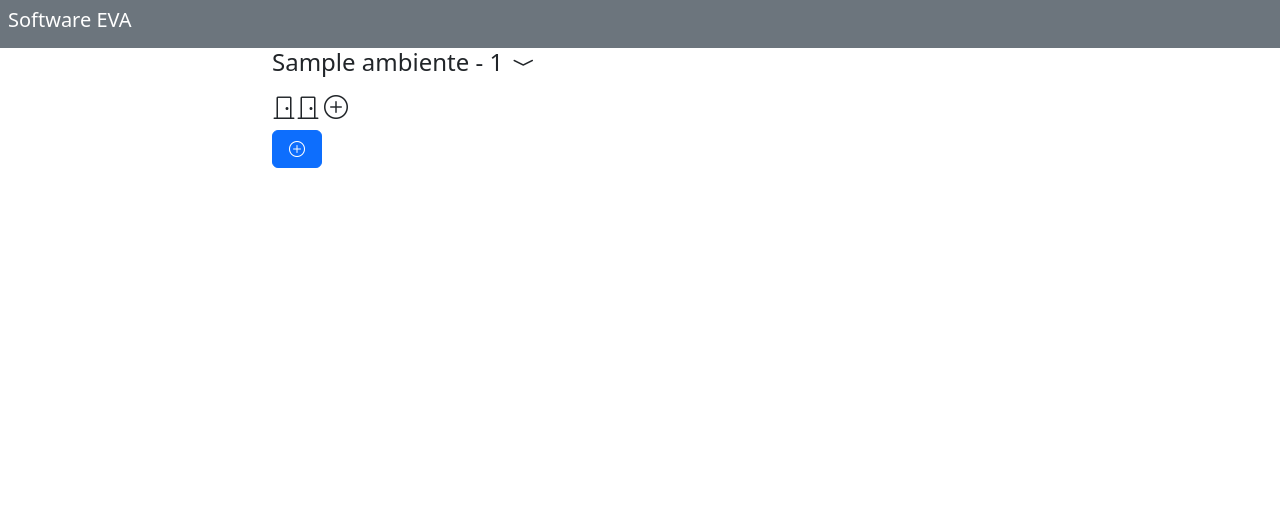
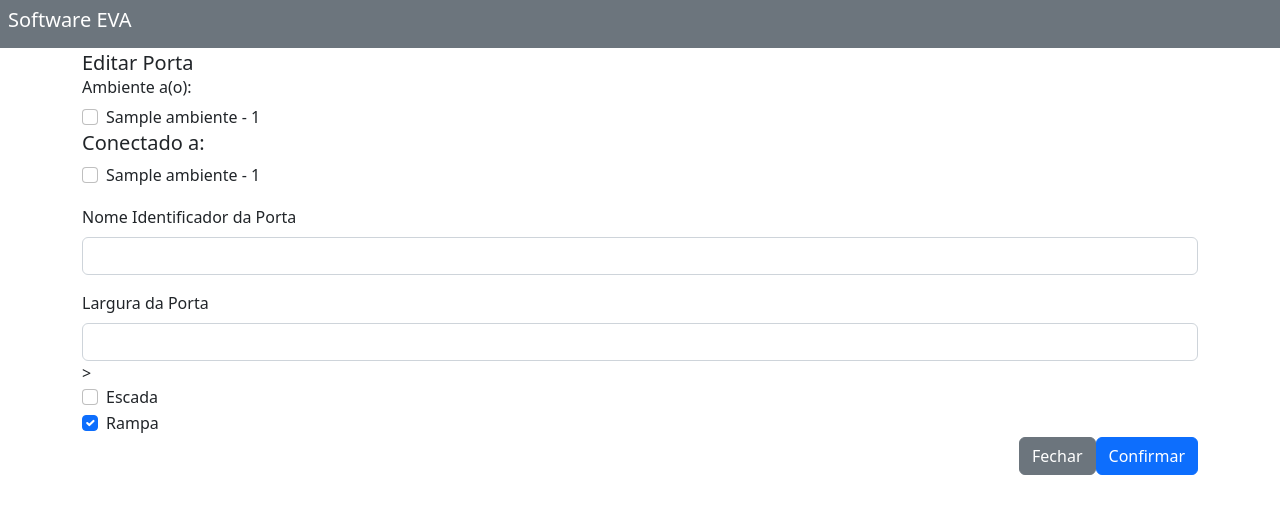
Before and after one commit to natSchlegel/PO-EVA, a Django app: page /eva/portas in a window 1280 px wide. Shown: the top 514 px of the page. Run offline with Django 4.2, Linux system fonts and the light colour scheme; tables that the repository leaves empty hold one stand-in row (values such as "Sample post").

Commit message:
edição do template

```diff
--- a/EVA/forms.py
+++ b/EVA/forms.py
@@ -1,5 +1,5 @@
 from django import forms
-from .models import Ambiente, Porta
+from .models import Ambiente, Porta, Conexao
 
 
 class AmbienteForm(forms.ModelForm):
@@ -12,3 +12,9 @@
     class Meta:
         model = Porta
         fields = ['largura', 'escada']
+
+
+class ConexaoForm(forms.ModelForm):
+    class Meta:
+        model = Conexao
+        fields = ['ambientePosterior', 'ambienteAnterior', 'peso']
--- a/EVA/views.py
+++ b/EVA/views.py
@@ -1,27 +1,40 @@
 from django.http import HttpResponse
 from django.shortcuts import render, redirect
 from django.template import loader
-from .forms import PortaForm, AmbienteForm
-
-from .models import Ambiente, Porta
+from .forms import AmbienteForm, PortaForm, ConexaoForm
+from .models import Ambiente, Porta, Conexao
 
 
 def adicionarAmbientes(request):
-    if request.method == "POST":
-        form = AmbienteForm(request.POST)
-        if form.is_valid():
-            form.save()
+    if request.method == 'POST':
+        formA = AmbienteForm(request.POST)
+        if formA.is_valid():
+            formA.save()
             return redirect('adicionarAmbiente')
     else:
-        form = AmbienteForm()
-    return render(request, 'index.html', {'form': form})
+        formA = AmbienteForm()
+    return render(request, 'index.html', {'formA': formA})
 
 
 def adicionarPortas(request):
     ambienteAnterior = Ambiente.objects.all()
     ambientePosterior = Ambiente.objects.all()
     ambiente = Ambiente.objects.all()
+    if request.method == 'POST':
+        adicionarConexao(request)
+        formP = PortaForm(request.POST)
+        if formP.is_valid():
+            formP.save()
+            return redirect('adicionarPortas')
+    else:
+        formP = PortaForm()
+    context = {'ambienteAnterior': ambienteAnterior, 'ambientePosterior': ambientePosterior, 'ambiente': ambiente,
+               'formP': formP}
+    return render(request, 'index2.html', context)
 
-    template = loader.get_template('index2.html')
-    context = {'ambienteAnterior': ambienteAnterior, 'ambientePosterior':ambientePosterior, 'ambiente':ambiente}
-    return HttpResponse(template.render(context, request))
+
+def adicionarConexao(request):
+    if request.method == 'POST':
+        formC = ConexaoForm(request.POST)
+        if formC.is_valid():
+            formC.save()
--- a/templates/index2.html
+++ b/templates/index2.html
@@ -19,51 +19,35 @@
         crossorigin="anonymous"></script>
 
 <div class="container">
-    <div class="row justify-content-center">
-        <div class="col-8">
-            {% for ambienteAnterior in ambienteAnterior %}
-                <div class="d-inline-inline h4 mb-3"> {{ ambienteAnterior.nome }} - {{ ambienteAnterior.id }}<i
-                        class="bi bi-chevron-compact-down px-2"></i></div>
-                <div class="d-inline-inline h4">
-                    <i class="bi bi-door-closed"></i><i class="bi bi-door-closed"></i><i
-                        class="bi bi-plus-circle mx-1"></i>
-                </div>
-                <!–------- Modal ------------>
-                <button class="btn btn-primary" data-bs-toggle="modal" data-bs-target="#staticBackdrop">
-                    <i class="bi bi-plus-circle mx-1"></i>
-                </button>
+    <form method="POST">
+        {% csrf_token %}
 
-                <div class="modal fade" id="staticBackdrop" data-bs-backdrop="static" data-bs-keyboard="false"
-                     tabindex="-1" aria-labelledby="staticBackdropLabel" aria-hidden="true">
-                    <div class="modal-dialog">
-                        <div class="modal-content">
-                            <div class="modal-header">
         <h5 class="modal-title" id="staticBackdropLabel">Editar Porta</h5>
-                                <button type="button" class="btn-close" data-bs-dismiss="modal"
-                                        aria-label="Close"></button>
-                            </div>
         <div class="modal-body">
             <h6>Ambiente a(o):</h6>
             {% for ambientePosterior in ambientePosterior %}
                 <div class="form-check form-check-inline">
                     <input class="form-check-input" type="checkbox" id="inlineCheckbox1"
-                                               value="option1">
-                                        <label class="form-check-label" for="inlineCheckbox1">{{ ambientePosterior.nome }} - {{ ambientePosterior.id }}</label>
+                           value="option1" name="displayAmbiente">
+                    <label class="form-check-label" for="inlineCheckbox1">{{ ambientePosterior.nome }}
+                        - {{ ambientePosterior.id }}</label>
                 </div>
             {% endfor %}
-                                <h2>Conectado a:</h2>
+            <h5>Conectado a:</h5>
             {% for ambientePosterior in ambientePosterior %}
                 <div class="form-check form-check-inline">
                     <input class="form-check-input" type="checkbox" id="inlineCheckbox1"
                            value="option1">
-                                        <label class="form-check-label" for="inlineCheckbox1">{{ ambientePosterior.nome }} - {{ ambientePosterior.id }}</label>
+                    <label class="form-check-label" for="inlineCheckbox1">{{ ambientePosterior.nome }}
+                        - {{ ambientePosterior.id }}</label>
                 </div>
             {% endfor %}
+            <div>
             <label for="exampleFormControlInput1" class="form-label mt-3">Nome Identificador da
                 Porta</label>
             <input type="name" class="form-control" id="nomeEstabelecimento">
             <label for="exampleFormControlInput1" class="form-label mt-3">Largura da Porta</label>
-                                <input type="number" class="form-control" id="nomeEstabelecimento">
+            <input type="number" class="form-control" id="nomeEstabelecimento" {{ formP.largura }}>
             <div class="form-check">
                 <input class="form-check-input" type="checkbox" value="" id="flexCheckDefault">
                 <label class="form-check-label" for="flexCheckDefault">
@@ -80,22 +64,10 @@
             <div class="modal-footer">
                 <button type="button" class="btn btn-secondary" data-bs-dismiss="modal">Fechar
                 </button>
-                                    <button type="button" class="btn btn-primary">Confirmar</button>
+                <button type="submit" class="btn btn-primary">Confirmar</button>
             </div>
         </div>
+    </form>
 </div>
-                    </div>
-
-                </div>
-                <!–------- Modal ------------>
-
-
-            {% endfor %}
-
-        </div>
-
-    </div>
-</div>
-
 </body>
 </html>
```
Also changed, not shown: templates/index.html (+4 -4 lines). Lines whose indentation alone changed are shown as unchanged.
